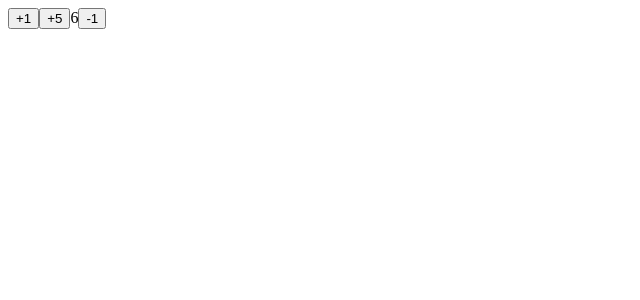
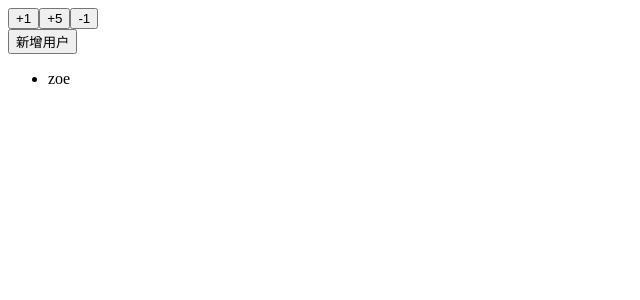
Before and after one commit to hnnaulsy/ReactTodo, a React (Create React App) app: page / in a window 1280 px wide. Shown: the top 300 px of the page, without its empty margins (0-640 px from the left). Built offline with nearby package versions, Linux system fonts and the light colour scheme.

Commit message:
reducer 拆分与合并

```diff
--- a/src/App.js
+++ b/src/App.js
@@ -1,5 +1,6 @@
 import React, { Component } from 'react'
 import Counter from './Components/Counter'
+import Person from './Components/Person'
 
 /**
  */
@@ -10,6 +11,7 @@
     return (
       <div>
         <Counter />
+        <Person />
       </div>
     )
   }
--- /dev/null
+++ b/src/Components/Person.js
@@ -0,0 +1,29 @@
+import React from 'react'
+import { connect } from 'react-redux'
+import { bindActionCreators } from 'redux'
+import * as personActions from '../Store/Actions/Person.actions'
+
+function Person(props) {
+  return (
+    <div>
+      <button onClick={() => { props.addPerson({ id: 2, name: "syy" }) }}>新增用户</button>
+      <ul>
+        {
+          props.person.map(item => {
+            return <li key={item.id}>{item.name}</li>
+          })
+        }
+      </ul>
+    </div>
+  )
+}
+
+const mapStateToProps = state => ({
+  person: state.person
+})
+
+const mapDispatchToProps = dispatch => ({
+  ...bindActionCreators(personActions, dispatch)
+})
+
+export default connect(mapStateToProps, mapDispatchToProps)(Person)
--- /dev/null
+++ b/src/Store/Action_types/person.actions.types.js
@@ -0,0 +1,2 @@
+
+export const ADDPERSON = 'addPerson'
--- /dev/null
+++ b/src/Store/Actions/Person.actions.js
@@ -0,0 +1,3 @@
+import { ADDPERSON } from '../Action_types/person.actions.types'
+
+export const addPerson = (payload) => ({ type: ADDPERSON, payload })
--- /dev/null
+++ b/src/Store/Reducer/Person.reducer.js
@@ -0,0 +1,21 @@
+import { ADDPERSON } from '../Action_types/person.actions.types'
+const initialState = [
+  {
+    id: 1,
+    name: 'zoe'
+  }
+]
+
+
+export default (state = initialState, action) => {
+
+  switch (action.type) {
+    case ADDPERSON:
+      return [
+        ...state,
+        action.payload
+      ]
+    default:
+      return state
+  }
+}
--- /dev/null
+++ b/src/Store/Reducer/index.js
@@ -0,0 +1,10 @@
+import { combineReducers } from 'redux'
+import counterReducer from './Counter.reducer'
+import personReducer from './Person.reducer'
+
+export default combineReducers({
+  counter: counterReducer,
+  person: personReducer
+})
+
+// {counter: {count}, person:[{}]}
--- a/src/index.js
+++ b/src/index.js
@@ -2,10 +2,10 @@
 import ReactDOM from 'react-dom';
 import App from './App'
 import { createStore } from 'redux'
-import CounterReducer from './Store/Reducer/Counter.reducer'
+import totalReducer from './Store/Reducer'
 import { Provider } from 'react-redux'
 
-const store = createStore(CounterReducer)
+const store = createStore(totalReducer)
 
 ReactDOM.render(
   <React.StrictMode>
```
